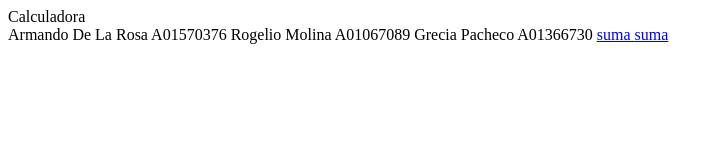
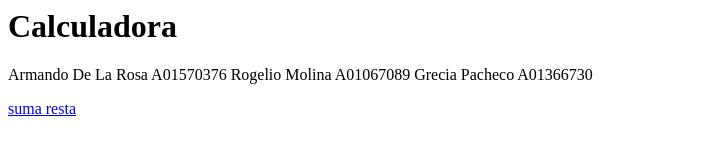
Before and after one commit to ArmandoDLaRosa/ArmandoDLaRosa.github.io, a plain HTML site: page index.html in a window 1280 px wide. Shown: the whole page, without its empty margins (0-724 px from the left). Drawn offline with Linux system fonts and the light colour scheme.

Commit message:
Update index.html

```diff
--- a/index.html
+++ b/index.html
@@ -1,8 +1,9 @@
-Calculadora <br>
+<h1>Calculadora  </h1>
 
+<p>
 Armando De La Rosa A01570376
 Rogelio Molina A01067089
-Grecia  Pacheco A01366730
+Grecia  Pacheco A01366730 </p>
 
 <a href="suma.html"> suma </a>
-<a href="resta.html"> suma </a>
+<a href="resta.html"> resta </a>
```
